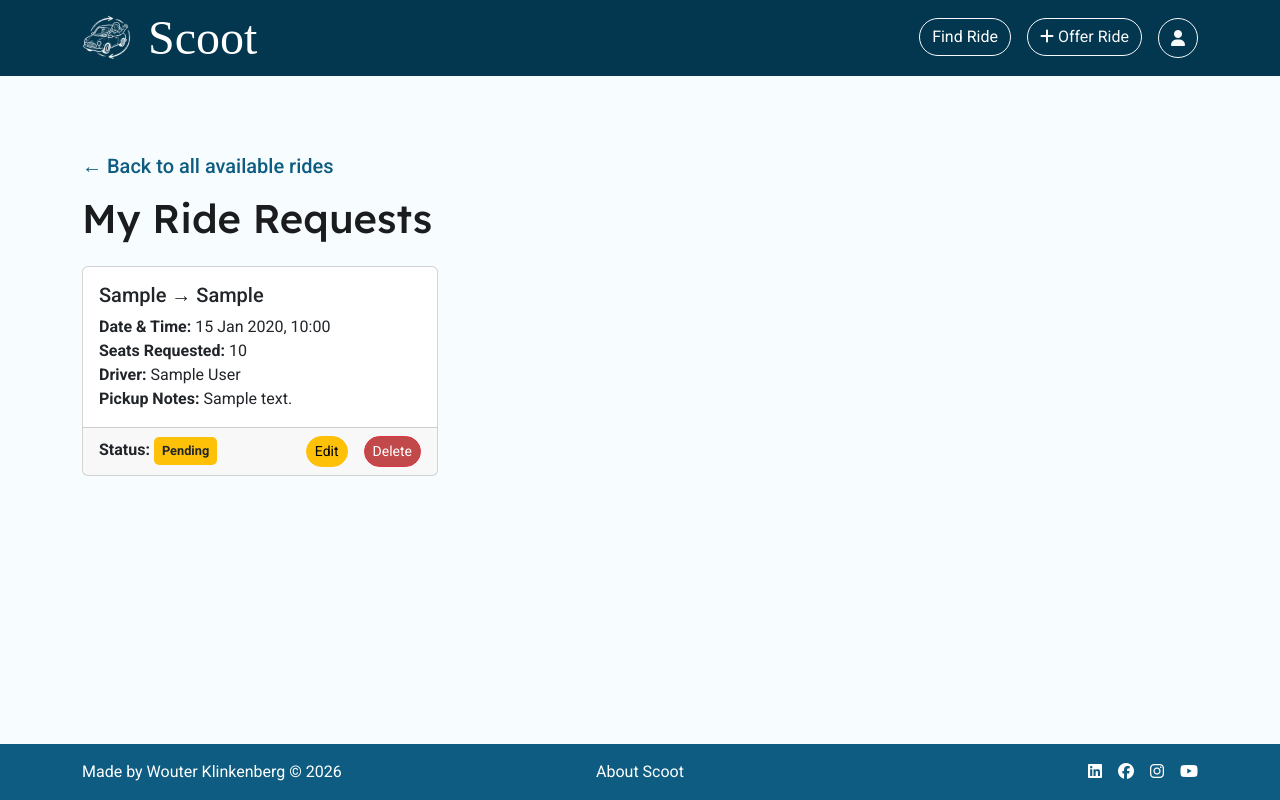
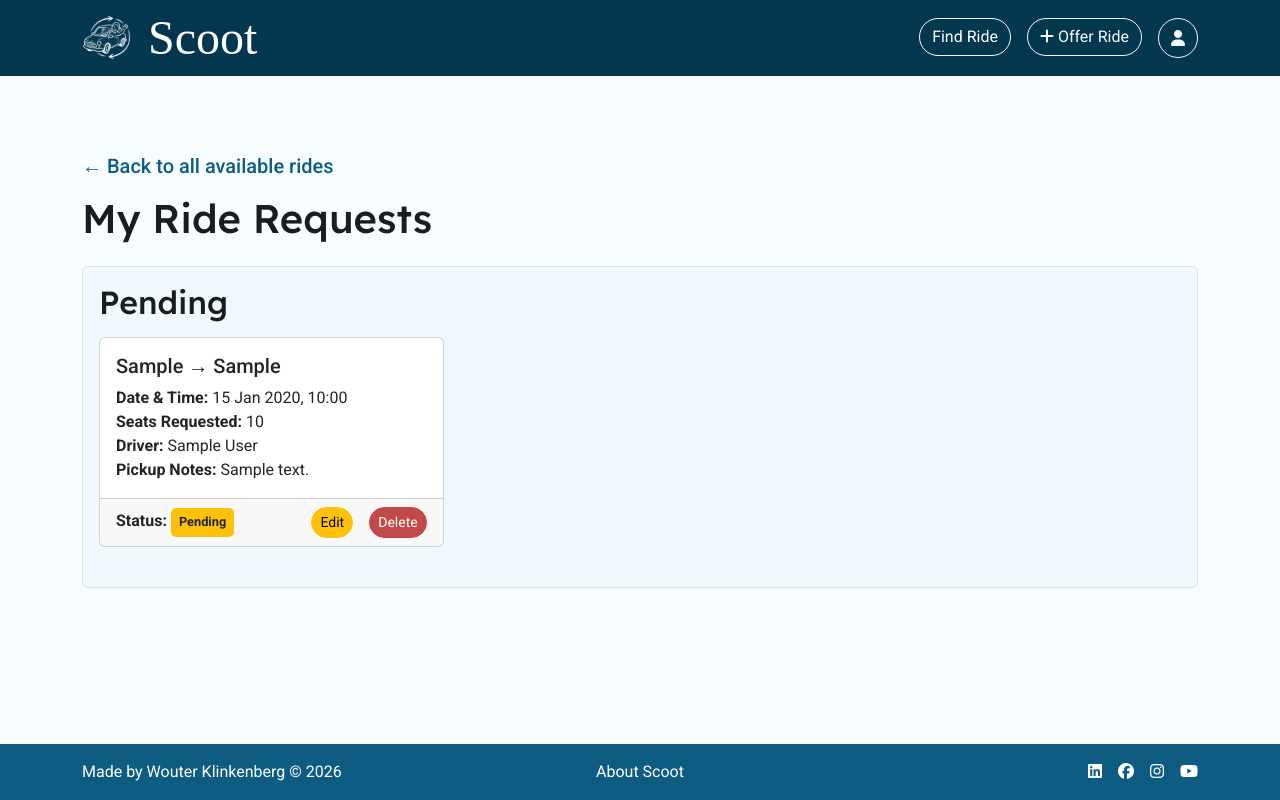
Before and after one commit to wouter-codes/scoot, a Django app: page /my-ride-requests/ in a window 1280 px wide. Run offline with Django 5.2, Linux system fonts and the light colour scheme; a user stored in the database is signed in; tables that the repository leaves empty hold one stand-in row (values such as "Sample post"); some libraries are stand-ins or nearby versions; some web fonts are replaced.

Commit message:
Add ride and request card partial templates to sort by status

```diff
--- /dev/null
+++ b/rides/templates/rides/_ride_request_card.html
@@ -0,0 +1,50 @@
+<div class="col-12 col-md-6 col-lg-4 mb-4">
+    <div class="card h-100">
+        <a href="{% url 'ride_detail' ride_request.ride.id %}" class="text-decoration-none card-link-wrapper">
+            <div class="card-body text-dark">
+                <h5 class="card-title">{{ ride_request.ride.origin }} → {{ ride_request.ride.destination }}</h5>
+                <p class="card-text">
+                    <strong>Date & Time:</strong> {{ ride_request.ride.date|date:"d M Y, H:i" }}<br>
+                    <strong>Seats Requested:</strong> {{ ride_request.seats_requested }}<br>
+                    <strong>Driver:</strong> {{ ride_request.ride.driver.get_full_name|default:ride_request.ride.driver.username }}<br>
+                    {% if ride_request.ride.pickup_notes %}
+                    <strong>Pickup Notes:</strong> {{ ride_request.ride.pickup_notes }}<br>
+                    {% endif %}
+                </p>
+            </div>
+        </a>
+        <div class="card-footer d-flex justify-content-between align-items-center gap-2">
+            <div>
+                <strong>Status: </strong>
+                <span class="badge status-badge
+                    {% if ride_request.status == '0' %}bg-warning text-dark
+                    {% elif ride_request.status == '1' %}bg-success
+                    {% elif ride_request.status == '2' %}bg-danger
+                    {% elif ride_request.status == '3' %}bg-secondary
+                    {% elif ride_request.status == '4' %}bg-info
+                    {% elif ride_request.status == '5' %}bg-secondary
+                    {% endif %}">
+                    {% if ride_request.status == '0' %}Pending
+                    {% elif ride_request.status == '1' %}Accepted
+                    {% elif ride_request.status == '2' %}Declined
+                    {% elif ride_request.status == '3' %}Cancelled by passenger
+                    {% elif ride_request.status == '4' %}Completed
+                    {% elif ride_request.status == '5' %}Cancelled by driver
+                    {% endif %}
+                </span>
+            </div>
+            <div class="d-flex gap-2">
+                {% if ride_request.status == '0' %}
+                    <a href="{% url 'edit_ride_request' ride_request.id %}" class="btn btn-warning btn-sm me-2">Edit</a>
+                    <button type="button" class="btn btn-danger btn-sm" data-bs-toggle="modal" data-bs-target="#rideRequestModal" data-cancel-url="{% url 'cancel_ride_request' ride_request.id %}">Delete</button>
+                {% elif ride_request.status == '1' and ride_request.id %}
+                    <a href="{% url 'edit_ride_request' ride_request.id %}" class="btn btn-warning btn-sm me-2">Edit</a>
+                    <button type="button" class="btn btn-danger btn-sm" data-bs-toggle="modal" data-bs-target="#rideRequestModal" data-cancel-url="{% url 'cancel_ride_request' ride_request.id %}">Cancel</button>
+                {% else %}
+                    <a href="{% url 'edit_ride_request' ride_request.id %}" class="btn btn-warning btn-sm me-2 disabled">Edit</a>
+                    <button type="button" class="btn btn-danger btn-sm disabled" data-bs-toggle="modal" data-bs-target="#rideRequestModal" data-cancel-url="{% url 'cancel_ride_request' ride_request.id %}">Cancel</button>
+                {% endif %}
+            </div>
+        </div>
+    </div>
+</div>
--- a/rides/templates/rides/my_ride_requests.html
+++ b/rides/templates/rides/my_ride_requests.html
@@ -9,62 +9,37 @@
                         </h5>
                         <h1 class="mb-4">My Ride Requests</h1>
 
-            {% if ride_requests %}
+                        {% if accepted_requests or pending_requests or voided_requests %}
+                            {% if accepted_requests %}
+                                <div class="card-group-container mb-4 p-3 border rounded">
+                                    <h2 class="mb-3 accept-title">Accepted</h2>
                                     <div class="row">
-                    {% for ride_request in ride_requests %}
-                    <div class="col-12 col-md-6 col-lg-4 mb-4">
-                        <div class="card h-100">
-                            <a href="{% url 'ride_detail' ride_request.ride.id %}" class="text-decoration-none card-link-wrapper">
-                                <div class="card-body text-dark">
-                                    <h5 class="card-title">{{ ride_request.ride.origin }} → {{ ride_request.ride.destination }}</h5>
-                                    <p class="card-text">
-                                        <strong>Date & Time:</strong> {{ ride_request.ride.date|date:"d M Y, H:i" }}<br>
-                                        <strong>Seats Requested:</strong> {{ ride_request.seats_requested }}<br>
-                                        <strong>Driver:</strong> {{ ride_request.ride.driver.get_full_name|default:ride_request.ride.driver.username }}<br>
-                                        <!-- Status moved to footer for consistent styling -->
-                                        {% if ride_request.ride.pickup_notes %}
-                                        <strong>Pickup Notes:</strong> {{ ride_request.ride.pickup_notes }}<br>
-                                        {% endif %}
-                                    </p>
-                                </div>
-                            </a>
-                            <div class="card-footer d-flex justify-content-between align-items-center gap-2">
-                                <div>
-                                    <strong>Status: </strong>
-                                    <span class="badge status-badge
-                                        {% if ride_request.status == '0' %}bg-warning text-dark
-                                        {% elif ride_request.status == '1' %}bg-success
-                                        {% elif ride_request.status == '2' %}bg-danger
-                                        {% elif ride_request.status == '3' %}bg-secondary
-                                        {% elif ride_request.status == '4' %}bg-info
-                                        {% elif ride_request.status == '5' %}bg-secondary
-                                        {% endif %}">
-                                        {% if ride_request.status == '0' %}Pending
-                                        {% elif ride_request.status == '1' %}Accepted
-                                        {% elif ride_request.status == '2' %}Declined
-                                        {% elif ride_request.status == '3' %}Cancelled by passenger
-                                        {% elif ride_request.status == '4' %}Completed
-                                        {% elif ride_request.status == '5' %}Cancelled by driver
-                                        {% endif %}
-                                    </span>
-                                </div>
-                                <div class="d-flex gap-2">
-                                    {% if ride_request.status == '0' %}
-                                        <a href="{% url 'edit_ride_request' ride_request.id %}" class="btn btn-warning btn-sm me-2">Edit</a>
-                                        <button type="button" class="btn btn-danger btn-sm" data-bs-toggle="modal" data-bs-target="#rideRequestModal" data-cancel-url="{% url 'cancel_ride_request' ride_request.id %}">Delete</button>
-                                    {% elif ride_request.status == '1' and ride_request.id %}
-                                        <a href="{% url 'edit_ride_request' ride_request.id %}" class="btn btn-warning btn-sm me-2">Edit</a>
-                                        <button type="button" class="btn btn-danger btn-sm" data-bs-toggle="modal" data-bs-target="#rideRequestModal" data-cancel-url="{% url 'cancel_ride_request' ride_request.id %}">Cancel</button>
-                                    {% else %}
-                                        <a href="{% url 'edit_ride_request' ride_request.id %}" class="btn btn-warning btn-sm me-2 disabled">Edit</a>
-                                        <button type="button" class="btn btn-danger btn-sm disabled" data-bs-toggle="modal" data-bs-target="#rideRequestModal" data-cancel-url="{% url 'cancel_ride_request' ride_request.id %}">Cancel</button>
-                                    {% endif %}
+                                        {% for ride_request in accepted_requests %}
+                                            {% include "rides/_ride_request_card.html" with ride_request=ride_request %}
+                                        {% endfor %}
                                     </div>
                                 </div>
+                            {% endif %}
+                            {% if pending_requests %}
+                                <div class="card-group-container mb-4 p-3 border rounded">
+                                    <h2 class="mb-3 pending-title">Pending</h2>
+                                    <div class="row">
+                                        {% for ride_request in pending_requests %}
+                                            {% include "rides/_ride_request_card.html" with ride_request=ride_request %}
+                                        {% endfor %}
                                     </div>
                                 </div>
+                            {% endif %}
+                            {% if voided_requests %}
+                                <div class="card-group-container mb-4 p-3 border rounded">
+                                    <h2 class="mb-3 voided-title">Voided</h2>
+                                    <div class="row">
+                                        {% for ride_request in voided_requests %}
+                                            {% include "rides/_ride_request_card.html" with ride_request=ride_request %}
                                         {% endfor %}
                                     </div>
+                                </div>
+                            {% endif %}
                         {% else %}
                             <div class="alert alert-info" role="alert">
                                 <h4 class="alert-heading">No Ride Requests Yet</h4>
--- a/rides/templates/rides/ride_detail.html
+++ b/rides/templates/rides/ride_detail.html
@@ -8,7 +8,7 @@
                 {% if user.is_authenticated and ride.driver == user %}
                     <a href="{% url 'my_rides' %}" class="text-decoration-none">&larr; Back to my rides</a>
                 {% else %}
-                    <a href="{% url 'search_rides' %}" class="text-decoration-none">&larr; Back to all available rides</a>
+                    <a href="{% url 'my_ride_requests' %}" class="text-decoration-none">&larr; See all requested rides</a>
                 {% endif %}
             </h5>
             {% if ride_request %}
@@ -103,7 +103,7 @@
                             {% endif %}
                         </div>
                 </div>
-            </div>
+
                 {% if user.is_authenticated and ride.driver == user and ride_requests %}
                 <div class="card mb-4">
                     <div class="card-header">
@@ -164,6 +164,7 @@
                         </table>
                     </div>
                 </div>
+            </div>
             {% endif %}
         </div>
     </div>
--- a/rides/views.py
+++ b/rides/views.py
@@ -49,10 +49,18 @@ def search_rides(request):
 @login_required(login_url='account_signup')
 def my_rides(request):
     """Display all rides created by the logged-in user."""
-    rides = Rides.objects.filter(driver=request.user).order_by('-date')
-    # Annotate each ride with count of only pending requests
-    rides = rides.annotate(request_count=Count('ride_requests', filter=Q(ride_requests__status='0')))
-    return render(request, 'rides/my_rides.html', {'rides': rides})
+    all_rides = Rides.objects.filter(driver=request.user).order_by('-date')
+    all_rides = all_rides.annotate(request_count=Count('ride_requests', filter=Q(ride_requests__status='0')))
+
+    published_rides = [r for r in all_rides if r.status == '1']
+    draft_rides = [r for r in all_rides if r.status == '0']
+    voided_rides = [r for r in all_rides if r.status not in ['0', '1']]
+
+    return render(request, 'rides/my_rides.html', {
+        'published_rides': published_rides,
+        'draft_rides': draft_rides,
+        'voided_rides': voided_rides,
+    })
 
 def ride_detail(request, ride_id):
     """Display full details for a single ride."""
@@ -211,12 +219,18 @@ def my_ride_requests(request):
     """
     Display all ride requests (bookings) for the logged-in user.
     """
-    ride_requests = RideRequest.objects.filter(
+    all_requests = RideRequest.objects.filter(
         passenger=request.user
     ).select_related('ride').order_by('-ride__date')
 
+    accepted_requests = [r for r in all_requests if r.status == '1']
+    pending_requests = [r for r in all_requests if r.status == '0']
+    voided_requests = [r for r in all_requests if r.status in ['2', '3', '4', '5']]
+
     context = {
-        'ride_requests': ride_requests,
+        'accepted_requests': accepted_requests,
+        'pending_requests': pending_requests,
+        'voided_requests': voided_requests,
     }
     return render(request, 'rides/my_ride_requests.html', context)
 
--- a/static/css/style.css
+++ b/static/css/style.css
@@ -17,6 +17,7 @@
     --background-color-secondary: #02374f; /* Deep Space Blue */
     --background-color-tertiary: #0e5c81; /* Charcoal Blue */
     --background-color-quaternary: #0d85bd; /* Blue Bell */
+    --background-color-quinary: #0d85bd08; /* Blue Bell */
 }
 
 /* GLOBAL STYLES */
@@ -69,6 +70,10 @@ select:focus {
 .card-hover {
     transition: border-color 0.3s ease;
     border: 1px solid var(--background-color-quaternary);
+}
+
+.card-group-container {
+    background-color: var(--background-color-quinary);
 }
 
 /* Enlarge status badge to match button size */
```
Also changed, not shown: rides/templates/rides/_my_ride_card.html (added, +36 -0 lines), rides/templates/rides/my_rides.html (+30 -40 lines). Lines whose indentation alone changed are shown as unchanged.
